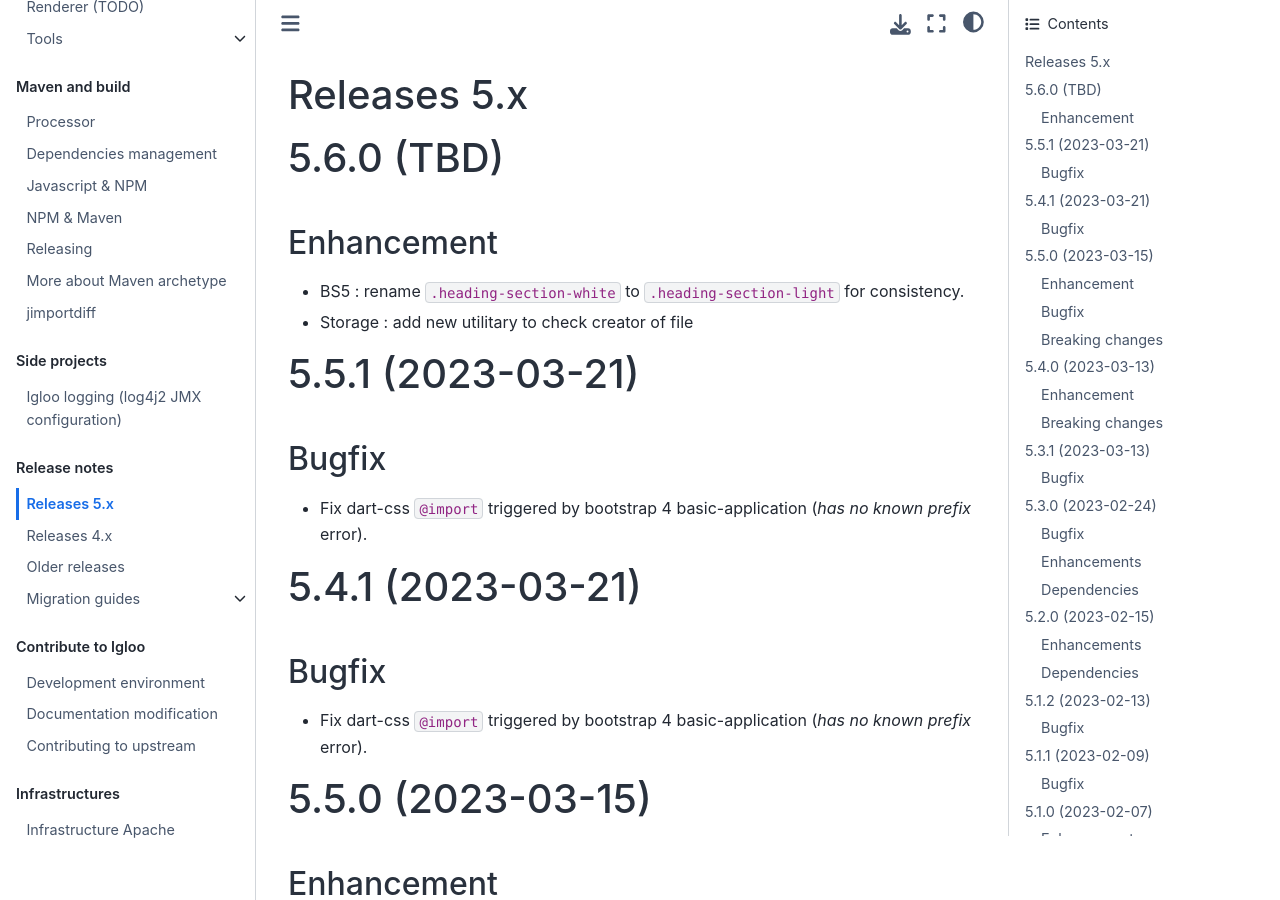
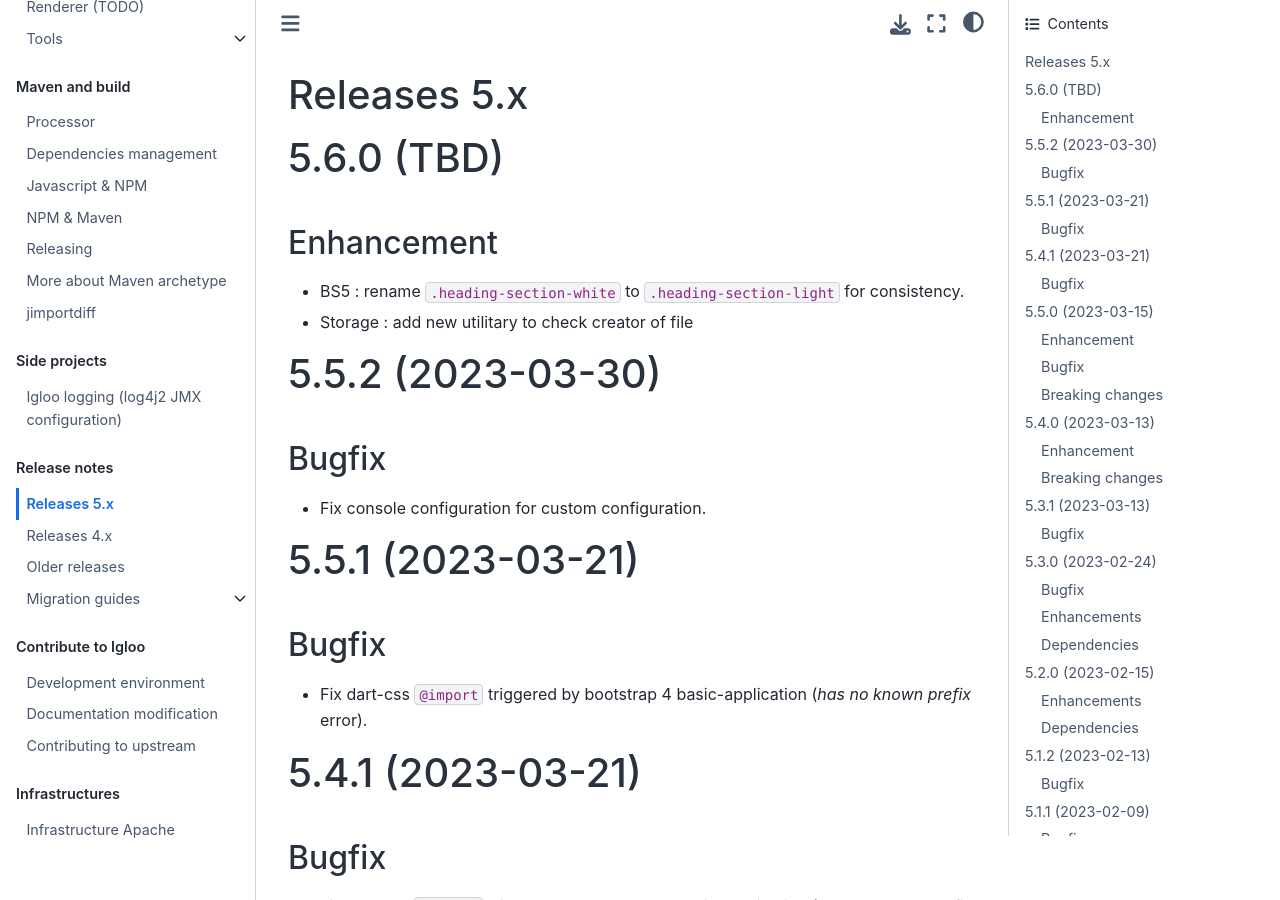
Before and after one commit to igloo-project/igloo-doc, a Sphinx documentation site: the page built from source/release-notes/releases-5.x.md, in a window 1280 px wide and 900 px high. Built offline with Sphinx 7.4.7 and the Sphinx Book theme 1.1.4, drawn with Linux system fonts in a browser that asks for light colours.

Commit message:
Changelog 5.5.2

```diff
--- a/source/release-notes/releases-5.x.md
+++ b/source/release-notes/releases-5.x.md
@@ -8,6 +8,14 @@
 
 * BS5 : rename `.heading-section-white` to `.heading-section-light` for consistency.
 * Storage : add new utilitary to check creator of file
+
+(v5.5.2)=
+
+# 5.5.2 (2023-03-30)
+
+## Bugfix
+
+* Fix console configuration for custom configuration.
 
 (v5.5.1)=
 
```
